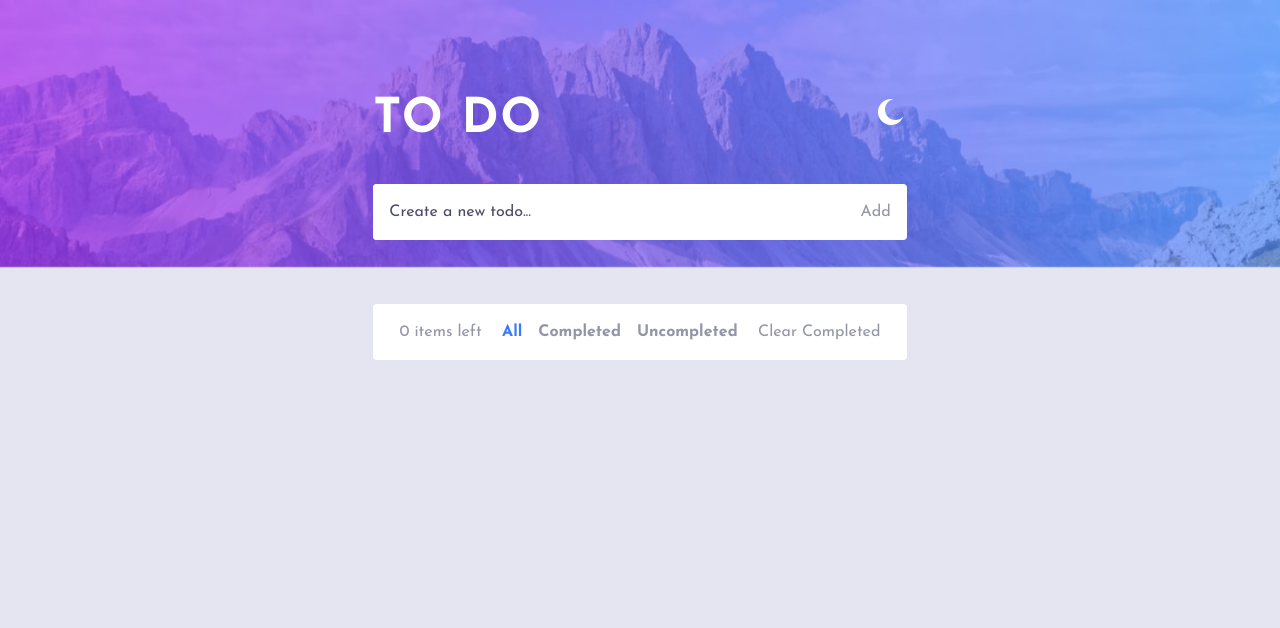
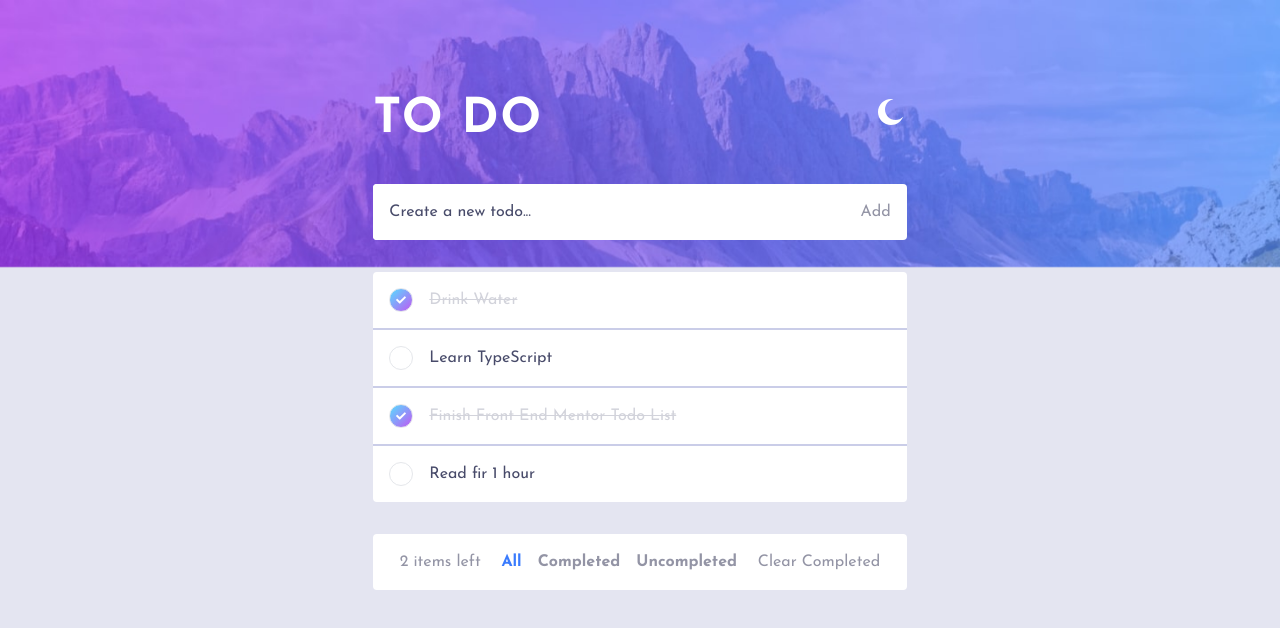
Before and after one commit to stanAlexandru26/next-Todo, a Next.js app: page / in a window 1280 px wide. Shown: the top 628 px of the page. Built offline with nearby package versions, Linux system fonts and the light colour scheme.

Commit message:
fix: add placeholder todo tasks

```diff
--- a/src/state/todo-state.ts
+++ b/src/state/todo-state.ts
@@ -2,14 +2,21 @@ import { nanoid } from 'nanoid';
 import { useCallback } from 'react';
 import { atom, useRecoilState } from 'recoil';
 
+const defaultTodoList: TodoItemType[] = [
+  { id: nanoid(), text: 'Drink Water', isComplete: true },
+  { id: nanoid(), text: 'Learn TypeScript', isComplete: false },
+  { id: nanoid(), text: 'Finish Front End Mentor Todo List', isComplete: true },
+  { id: nanoid(), text: 'Read fir 1 hour', isComplete: false },
+];
 export type TodoItemType = {
   id: string;
   text: string;
   isComplete: boolean;
 };
+
 export const todoListState = atom<TodoItemType[]>({
   key: 'todoListState',
-  default: [],
+  default: defaultTodoList,
 });
 
 function replaceItemAtIndex(
```
